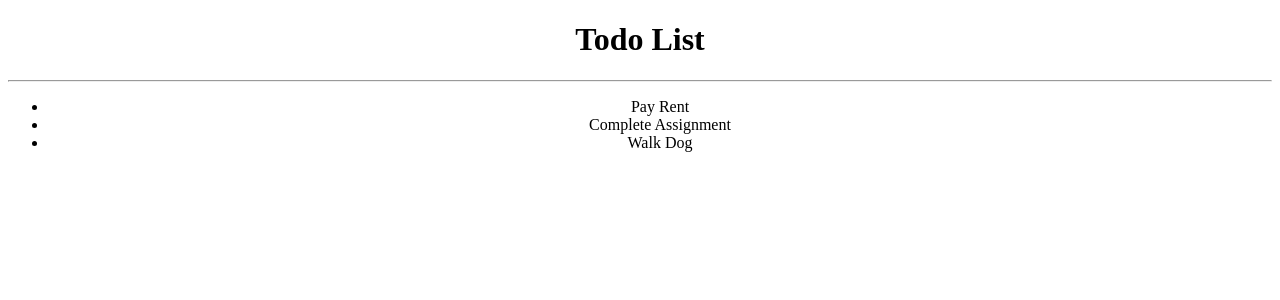
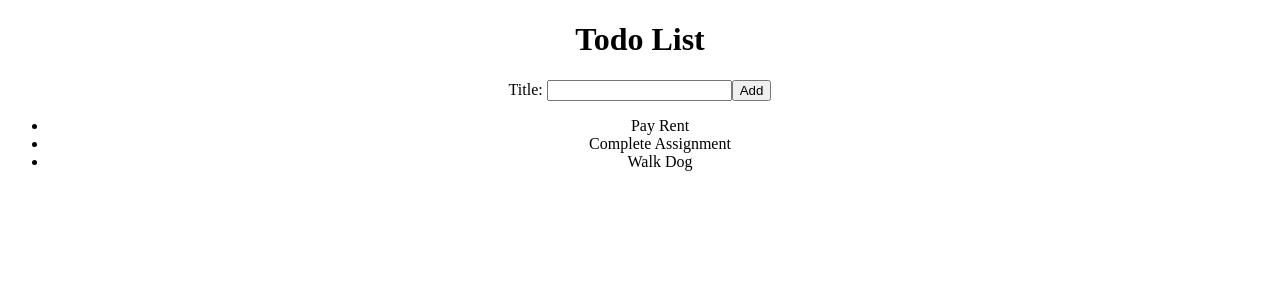
Before and after one commit to SamanthaDiazWebDev/react-todo, a React (Create React App) app: page / in a window 1280 px wide. Shown: the top 300 px of the page. Built offline with nearby package versions, Linux system fonts and the light colour scheme; the HTML template or start-up script is replaced by a standard one.

Commit message:
Lesson 1-2

```diff
--- /dev/null
+++ b/src/AddTodoForm.js
@@ -0,0 +1,13 @@
+import React from "react";
+
+function AddTodoForm() {
+    return (
+        <form>
+            <label htmlFor="todoTitle">Title: </label>
+            <input id="todoTitle"></input>
+            <input type="submit" value="Add" />
+        </form>
+    );
+}
+
+export default AddTodoForm;
--- a/src/App.js
+++ b/src/App.js
@@ -1,37 +1,16 @@
 import React from 'react';
-
-const todoList = [
-  {
-    id: 1,
-    title: 'Pay Rent',
-  },
-  {
-    id: 2,
-    title: 'Complete Assignment',
-  },
-  {
-    id: 3,
-    title: 'Walk Dog',
-  }
-];
+import AddTodoForm from './AddTodoForm';
+import TodoList from './TodoList';
 
 function App() {
   return (
     <div style={{ textAlign: 'center' }}>
       <h1>Todo List</h1>
 
-      <hr />
-      {/* render the list */}
+      <AddTodoForm />
+      <TodoList />
 
-      <ul>
-        {todoList.map(function(item) {
-          return (
-            <li key={item.id}>
-              <span>{item.title}</span>
-            </li>
-          );
-        })}
-      </ul>
+
     </div>
   );
 }
--- /dev/null
+++ b/src/TodoList.js
@@ -0,0 +1,32 @@
+import React from "react";
+
+const todoList = [
+    {
+      id: 1,
+      title: 'Pay Rent',
+    },
+    {
+      id: 2,
+      title: 'Complete Assignment',
+    },
+    {
+      id: 3,
+      title: 'Walk Dog',
+    },
+];
+
+function TodoList() {
+    return (
+        <ul>
+            {todoList.map(function (item) {
+                return (
+                    <li key={item.id}>
+                        {item.title}
+                    </li>
+                )
+            })}
+      </ul>
+    );
+}
+
+export default TodoList;
```
